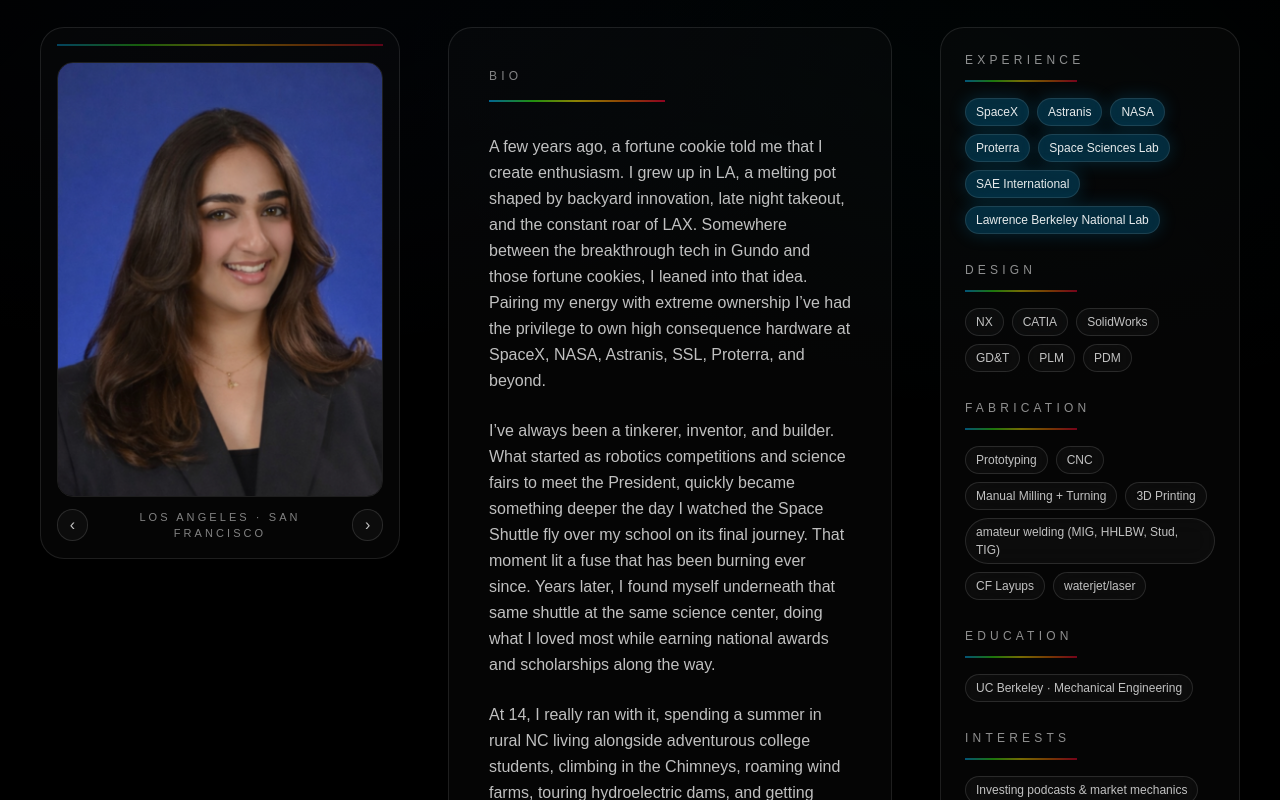
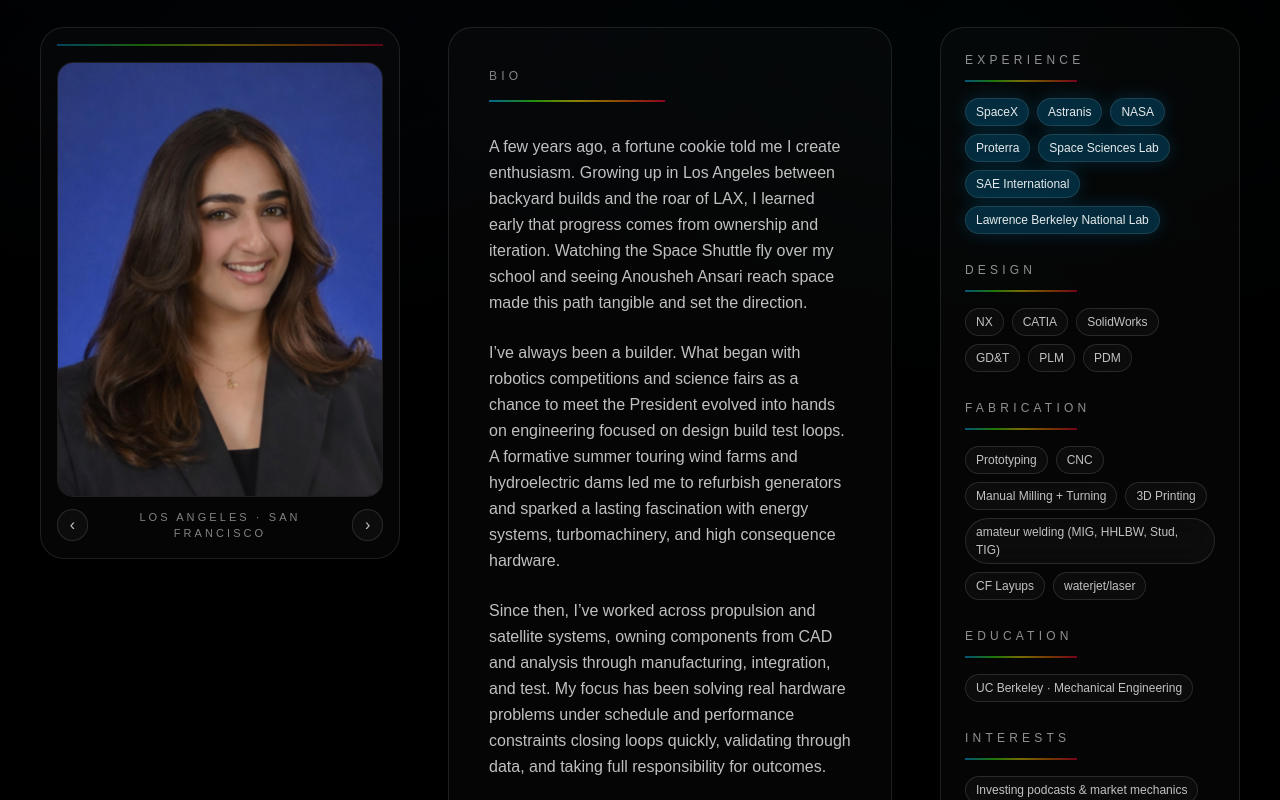
Before and after one commit to sophyamirza/sophya-portfolio, a Next.js app: page /bio in a window 1280 px wide. Shown: the part 360-1160 px from the top of the page. Built offline with nearby package versions, Linux system fonts and the light colour scheme; a web font is replaced by a local one.

Commit message:
im over caffeinteatedddd

```diff
--- a/app/bio/page.tsx
+++ b/app/bio/page.tsx
@@ -249,34 +249,15 @@ export default function BioPage() {
 
             <div className="mt-8 space-y-6 text-[15px] sm:text-[16px] leading-relaxed text-white/75">
               <p>
-                A few years ago, a fortune cookie told me that I create
-                enthusiasm. I grew up in LA, a melting pot shaped by backyard
-                innovation, late night takeout, and the constant roar of LAX.
-                Somewhere between the breakthrough tech in Gundo and those
-                fortune cookies, I leaned into that idea. Pairing my energy with
-                extreme ownership I’ve had the privilege to own high consequence
-                hardware at SpaceX, NASA, Astranis, SSL, Proterra, and beyond.
+                A few years ago, a fortune cookie told me I create enthusiasm. Growing up in Los Angeles between backyard builds and the roar of LAX, I learned early that progress comes from ownership and iteration. Watching the Space Shuttle fly over my school and seeing Anousheh Ansari reach space made this path tangible and set the direction.
               </p>
 
               <p>
-                I’ve always been a tinkerer, inventor, and builder. What started
-                as robotics competitions and science fairs to meet the President,
-                quickly became something deeper the day I watched the Space
-                Shuttle fly over my school on its final journey. That moment lit
-                a fuse that has been burning ever since. Years later, I found
-                myself underneath that same shuttle at the same science center,
-                doing what I loved most while earning national awards and
-                scholarships along the way.
+                I’ve always been a builder. What began with robotics competitions and science fairs as a chance to meet the President evolved into hands on engineering focused on design build test loops. A formative summer touring wind farms and hydroelectric dams led me to refurbish generators and sparked a lasting fascination with energy systems, turbomachinery, and high consequence hardware.
               </p>
 
               <p>
-                At 14, I really ran with it, spending a summer in rural NC living
-                alongside adventurous college students, climbing in the Chimneys,
-                roaming wind farms, touring hydroelectric dams, and getting
-                mesmerized by turbines and generators. That experience sparked
-                my earliest projects refurbishing generators and cemented what I
-                care about most: scrappy hands on engineering, validation
-                through testing, and learning by doing.
+                Since then, I’ve worked across propulsion and satellite systems, owning components from CAD and analysis through manufacturing, integration, and test. My focus has been solving real hardware problems under schedule and performance constraints closing loops quickly, validating through data, and taking full responsibility for outcomes.
               </p>
 
               <p>
@@ -285,8 +266,7 @@ export default function BioPage() {
               </p>
 
               <p>
-                I hope to bring that same enthusiasm, ownership, and curiosity
-                to your team!
+                I aim to bring that same rigor, enthusiasm, curiosity, and bias toward execution to your team!
               </p>
             </div>
 
```
